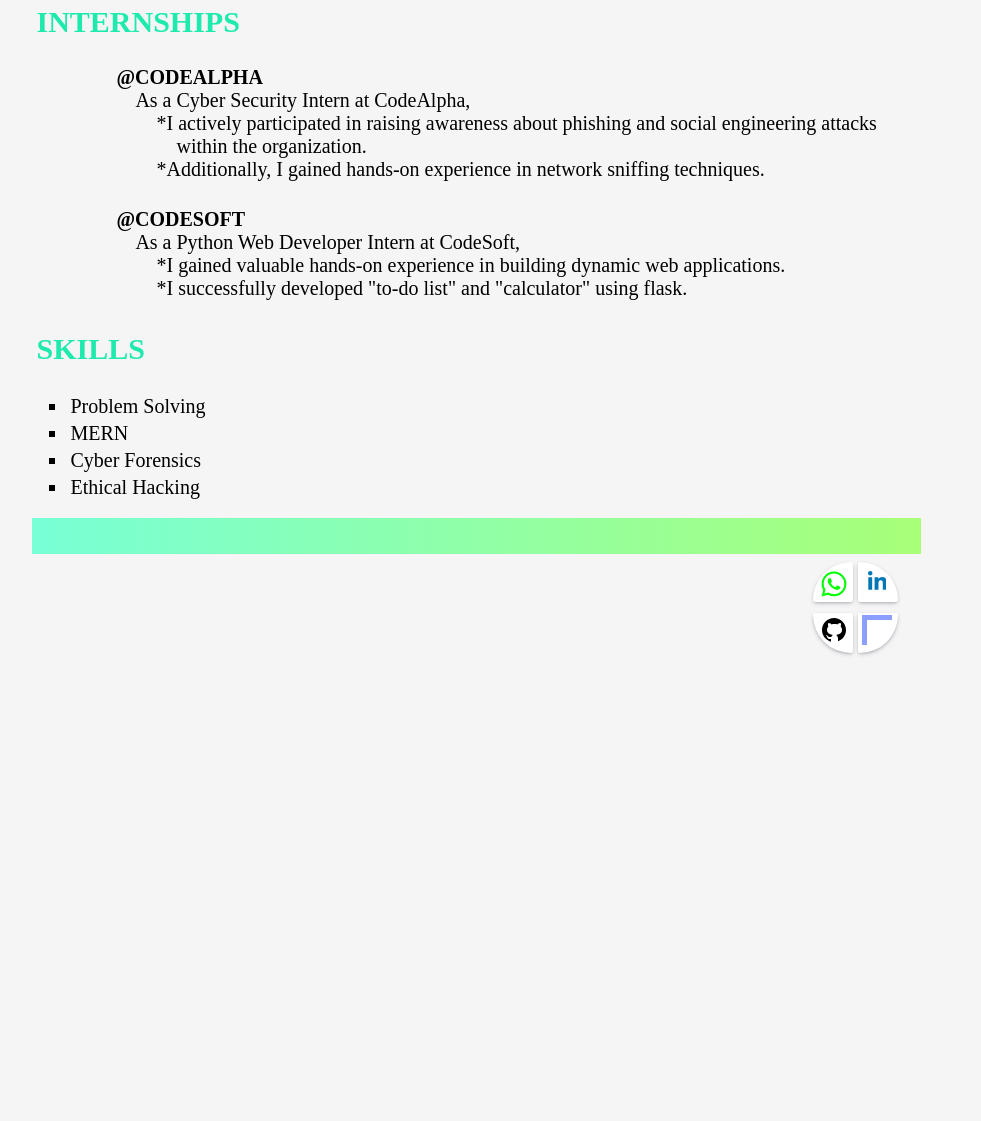
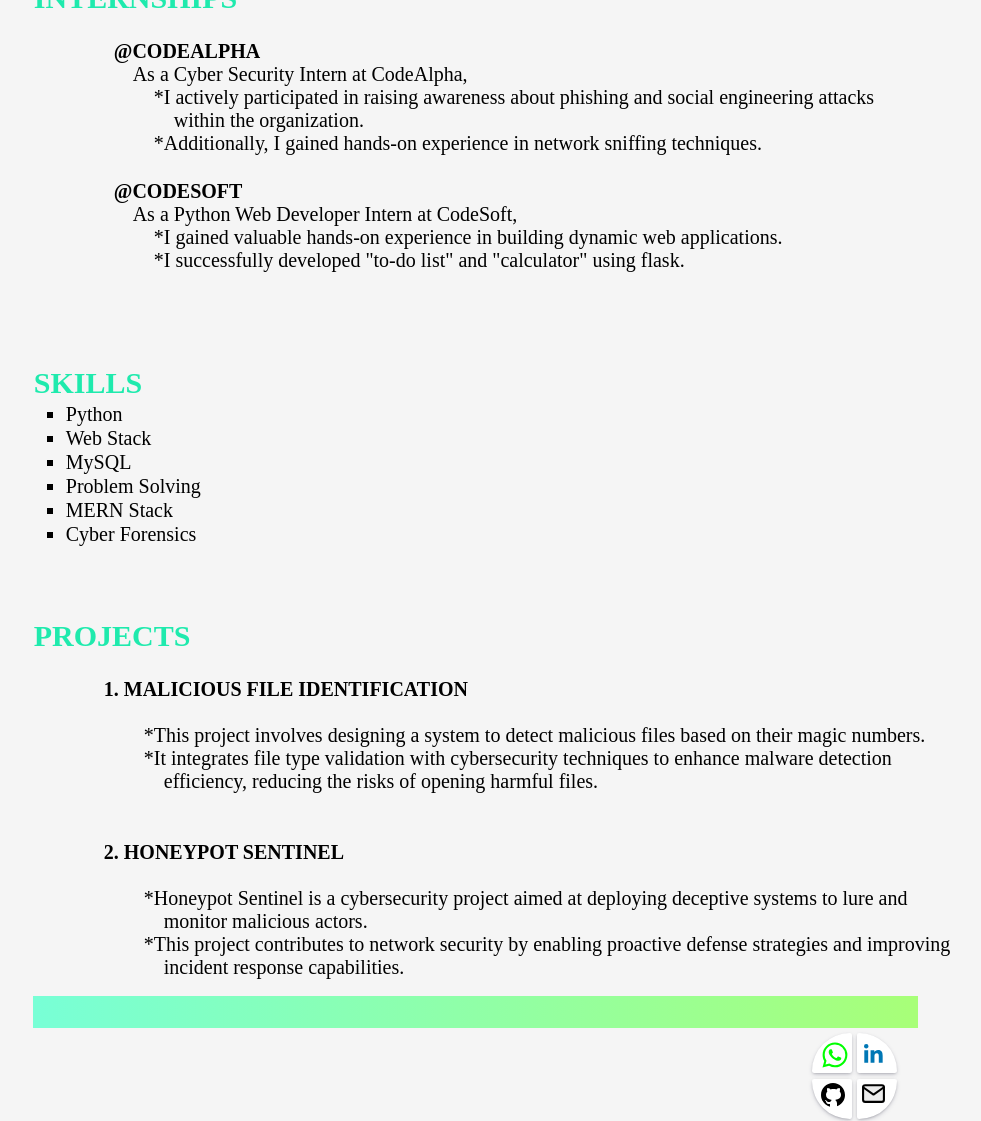
Before and after one commit to Bharathi2005/Bharathi2005.github.io, a plain HTML site: page index.html in a window 1280 px wide. Shown: the part 678-1799 px from the top of the page, without its empty margins (159-1140 px from the left). Before the commit the page ends 1343 px from the top, so only its background shows below. Drawn offline with Linux system fonts and the light colour scheme.

Commit message:
Add files via upload

```diff
--- a/index.html
+++ b/index.html
@@ -7,8 +7,8 @@
     <title>RESUME</title>
     <style>
         * {
-            margin: 0px;
-            padding:2px;
+            margin: 1px;
+            padding:0px;
         }
 
         body {
@@ -25,11 +25,12 @@
 
         .section1 {
             width: 70%;
-            height: 12rem;
+            height: 8rem;
             background: #a8ff78;  /* fallback for old browsers */
             background: -webkit-linear-gradient(to right, #78ffd6, #a8ff78);  /* Chrome 10-25, Safari 5.1-6 */
             background: linear-gradient(to right, #78ffd6, #a8ff78); /* W3C, IE 10+/ Edge, Firefox 16+, Chrome 26+, Opera 12+, Safari 7+ */
-
+            position:fixed;
+            top: 0;
             display: flex;
             flex-direction: row;
             justify-content: center;
@@ -47,7 +48,7 @@
 
         .profile-img-section {
             width: 40%;
-            height: 100%;
+            height: 70%;
             display: flex;
             justify-content: center;
             align-items: center;
@@ -63,9 +64,9 @@
         }
 
         .profile-img {
-            height: 8rem;
-            width: 8rem;
-            border-radius: 50%;
+            height: 7rem;
+            width: 7rem;
+            border-radius: 70%;
             background: rgba( 43, 36, 36, 0.35 );
 box-shadow: 0 8px 32px 0 rgba( 31, 38, 135, 0.37 );
 backdrop-filter: blur( 13.5px );
@@ -77,6 +78,7 @@ border: 1px solid rgba( 255, 255, 255, 0.18 );
         .section2 {
             width: 70%;
             height: 12rem;
+            margin-top:10rem;
             display: flex;
             flex-direction: column;
             justify-content: center;
@@ -144,7 +146,7 @@ border: 1px solid rgba( 255, 255, 255, 0.18 );
 
         .section5 {
             width: 70%;
-            height: 8rem;
+            height: 12rem;
             display: flex;
             flex-direction: column;
             justify-content: center;
@@ -159,7 +161,7 @@ border: 1px solid rgba( 255, 255, 255, 0.18 );
             flex-direction: row;
             justify-content: center;
             align-items: center;
-            gap: 3rem;
+            gap: 1rem;
             font-weight: bold;
             background: #a8ff78;  /* fallback for old browsers */
             background: -webkit-linear-gradient(to right, #78ffd6, #a8ff78);  /* Chrome 10-25, Safari 5.1-6 */
@@ -201,8 +203,8 @@ border: 1px solid rgba( 255, 255, 255, 0.18 );
 }
 
 .whatsapp {
-  margin-top: 0.2em;
-  margin-left: 0.2em;
+  margin-top: 0.5em;
+  margin-left: 0.5em;
   fill: #00ff00;
 }
 
@@ -219,8 +221,8 @@ border: 1px solid rgba( 255, 255, 255, 0.18 );
 }
 
 .linkedin {
-  margin-top: 0.2em;
-  margin-left: -0.2em;
+  margin-top: 0.5em;
+  margin-left: -0.5em;
   fill: #0077b5;
 }
 
@@ -254,9 +256,9 @@ border: 1px solid rgba( 255, 255, 255, 0.18 );
 }
 
 .Email {
-  margin-top: -0.2em;
-  margin-left: -0.2em;
-  fill: #8c9eff;
+  margin-top: -0.4em;
+  margin-left: -0.5em;
+  fill: #ececec;
 }
 
 .card1:hover {
@@ -292,7 +294,7 @@ border: 1px solid rgba( 255, 255, 255, 0.18 );
 .card4:hover {
   cursor: pointer;
   scale: 1.1;
-  background-color: #8c9eff;
+  background-color: #2443f4;
 }
 
 .card4:hover .Email {
@@ -302,6 +304,7 @@ border: 1px solid rgba( 255, 255, 255, 0.18 );
             font-weight: bold;
             position: sticky;
             margin-left: 60%;
+            height:3rem;
         }
 
     </style>
@@ -313,24 +316,21 @@ border: 1px solid rgba( 255, 255, 255, 0.18 );
 <body>
     <div class="section1">
         <div class="profile-img-section">
-            <img src="./assests/img/profile.png.jfif" alt="me" class="profile-img">
+            <img src="./assests/img/IMG-20240313-WA0002.jpg" alt="me" class="profile-img">
         </div>
         <div class="profile-data">
             <h1>
                 BHARATHI A K
             </h1>
-            <a href="mailto:bharathiak2005@gmail.com">
-
                 <h3>
                     bharathiak2005@gmail.com
                 </h3>
-            </a>
         </div>
     </div>
     <div class="section2">
         <h1 class="section-title color-primary">
             ABOUT ME
-        </h1><br>
+        </h1>
         <p>
 
 A highly motivated and analytical problem-solver with a proven ability to problem-solving skill . I thrive in fast-paced environments. Seeking a challenging role where I can leverage my problem-solving skills to drive positive outcomes.
@@ -339,7 +339,7 @@ A highly motivated and analytical problem-solver with a proven ability to proble
     <div class="section3">
         <h1 class="section-title color-primary">
             EDUCATION
-        </h1><br>
+        </h1>
         <table class="ed-table">
             <tr>
                 <th>QUALIFICATION</th>
@@ -362,7 +362,7 @@ A highly motivated and analytical problem-solver with a proven ability to proble
                 <td>8.6 cgpa(till 4th semester)</td>
             </tr>
         </table>
-    </div>
+    </div><br>
     <div class="section4">
         <h1 class="section-title color-primary">
             INTERNSHIPS</h1><pre class="comp"><span class="companies">
@@ -377,19 +377,38 @@ A highly motivated and analytical problem-solver with a proven ability to proble
                         *I gained valuable hands-on experience in building dynamic web applications.
                         *I successfully developed "to-do list" and "calculator" using flask.
         </pre>
-    </div>
+    </div><br><br>
     <div class="section5">
         <h1 class="section-title color-primary">
             SKILLS
-        </h1><br>
+        </h1>
         <ul>
+            <li>Python</li>
+            <li>Web Stack</li>
+            <li>MySQL</li>
             <li>Problem Solving</li>
-            <li>MERN</li>
+            <li>MERN Stack</li>
             <li>Cyber Forensics</li>
-            <li>Ethical Hacking</li>
         </ul>
-    </div><br><br>
+    </div><br><br><br><br>
+    <div class="section4">
+      <h1 class="section-title color-primary">
+          PROJECTS</h1><pre class="comp"><span class="companies">
+              1. MALICIOUS FILE IDENTIFICATION</span>
 
+                      *This project involves designing a system to detect malicious files based on their magic numbers.
+                      *It integrates file type validation with cybersecurity techniques to enhance malware detection
+                          efficiency, reducing the risks of opening harmful files.
+                      </pre>
+      <pre class="comp"><span class="companies">
+              2. HONEYPOT SENTINEL</span>
+
+                      *Honeypot Sentinel is a cybersecurity project aimed at deploying deceptive systems to lure and
+                          monitor malicious actors.
+                      *This project contributes to network security by enabling proactive defense strategies and improving
+                          incident response capabilities.
+      </pre>
+  </div>
     <div class="section6">
        </div>
        <div class="section7">
@@ -444,24 +463,17 @@ A highly motivated and analytical problem-solver with a proven ability to proble
 
       <a href="mailto:bharathiak2005@gmail.com" target="_blank class="card4">
       <button class="card4">
-            <svg
-              class="Email"
-              height="30px"
-              width="30px"
-              viewBox="0 0 30 30"
-              xmlns="http://www.w3.org/2000/svg"
-            >
-
-          <path stroke-width="0" d="M59,5v36.545H5V5H59 M64,0H0v46.545h64V0L64,0z"/>
-
+        <svg class="Email" xmlns="http://www.w3.org/2000/svg" width="25" height="25" viewBox="0 0 24 24" fill="none" stroke="currentColor" stroke-width="2" stroke-linecap="round" stroke-linejoin="round">
+          <rect x="2" y="4" width="20" height="16" rx="2" ry="2"></rect>
+          <path d="M22 6l-10 7L2 6"></path>
         </svg>
-
         </button>
       </a>
       </div>
 
       </div>
     </div>
+
 </body>
 
 </html>
```
